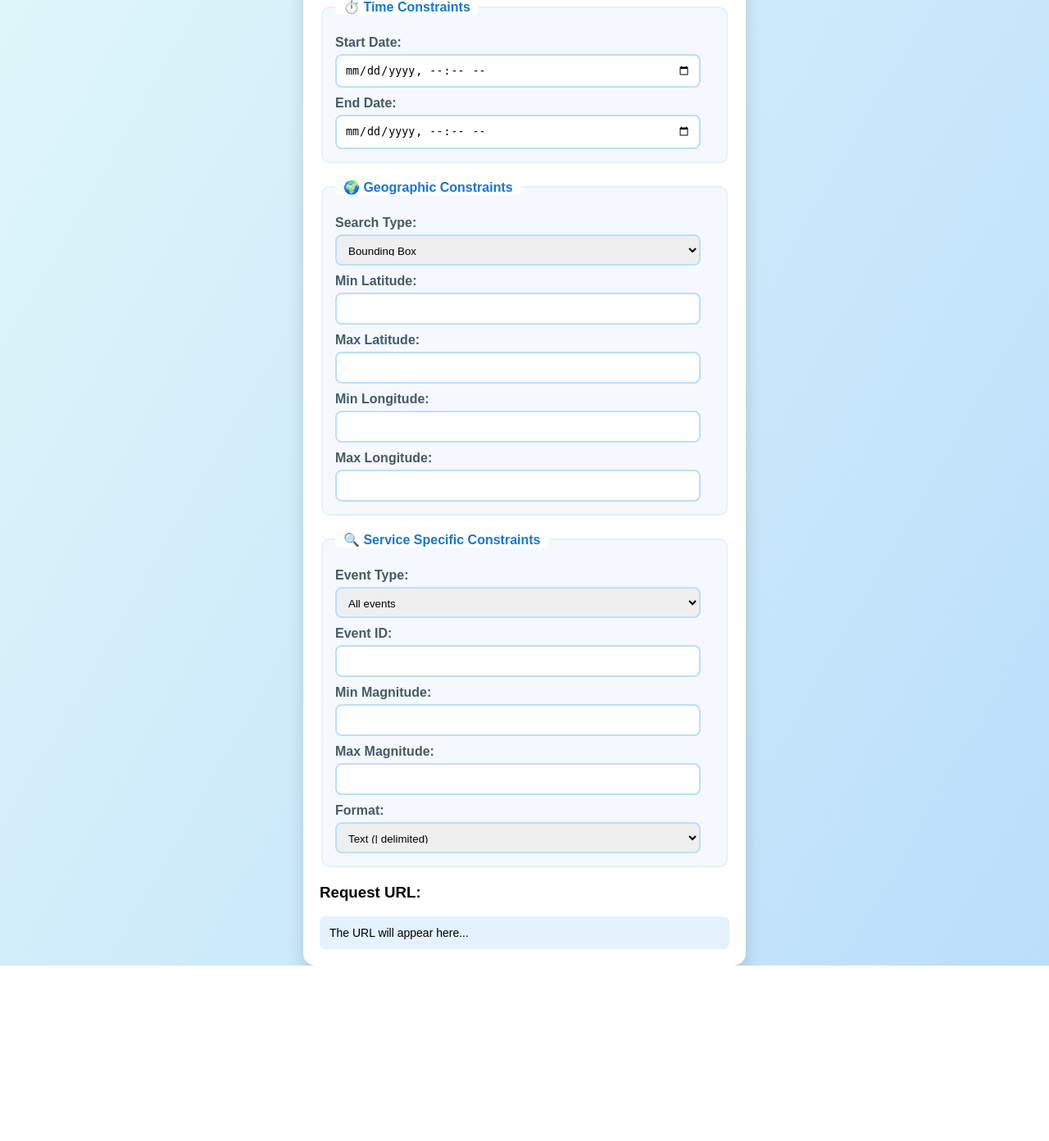
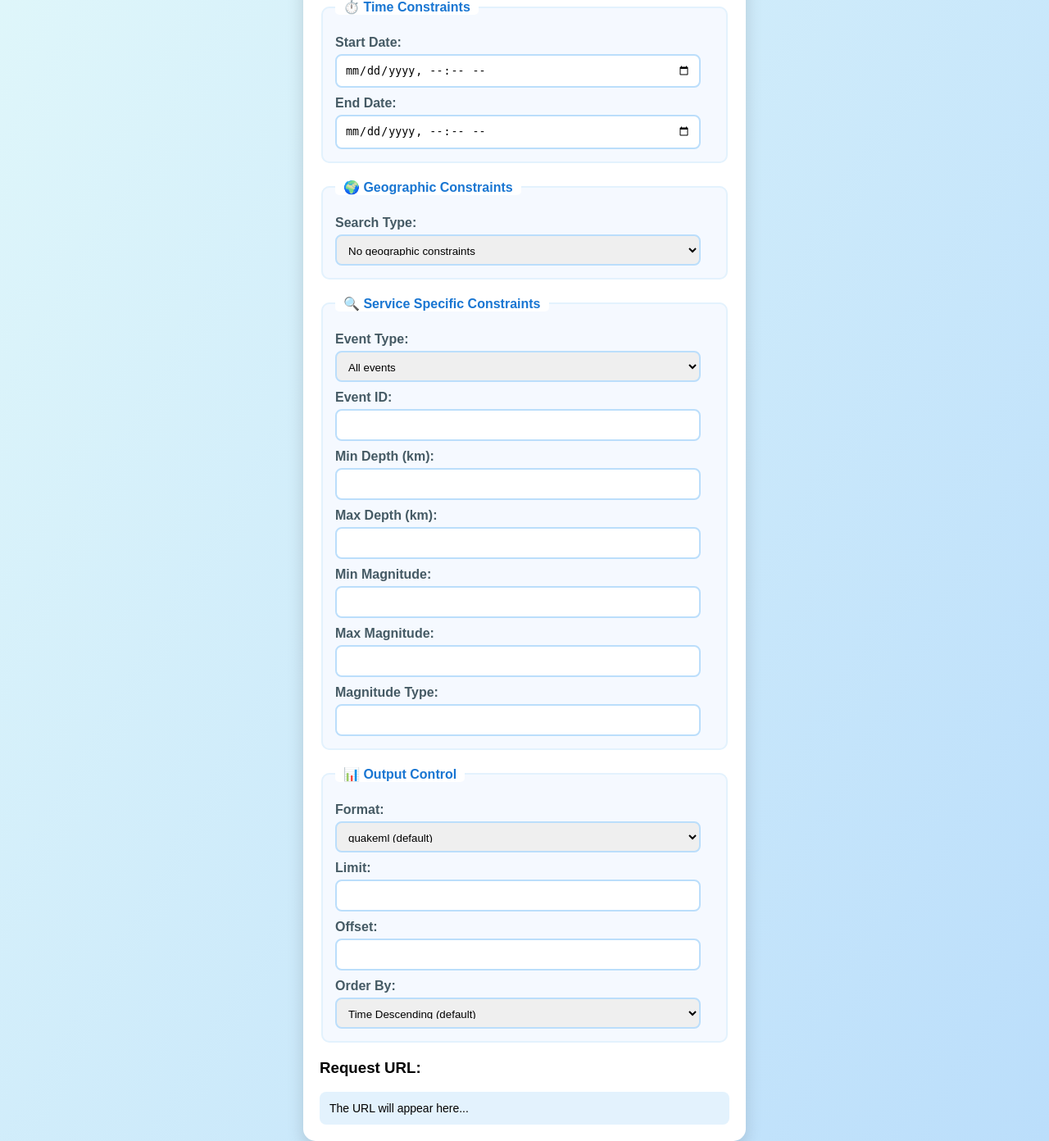
Before and after one commit to marcopovitch/dbclust, a FastAPI app: page /fdsnws/event/1/builder in a window 1280 px wide. Shown: the part 146-1538 px from the top of the page at 82% size. Before the commit the page ends 1324 px from the top, so only its background shows below. Run offline with FastAPI, Linux system fonts and the light colour scheme; parts of the project's set-up code (start-up, migrations or seed data) failed here and were passed over.

Commit message:
updated builder

```diff
--- a/fdsnws/templates/builder.html
+++ b/fdsnws/templates/builder.html
@@ -3,7 +3,33 @@
 <head>
     <meta charset="UTF-8">
     <meta name="viewport" content="width=device-width, initial-scale=1.0">
+    <link rel="icon" type="image/png" href="/static/images/dbclust-bw-192x192.png">
     <title>FDSN Event Search</title>
+
+    <script>
+        function toggleGeoInputs() {
+            const searchType = document.getElementById('geo_search_type').value;
+            const bboxInputs = document.getElementById('bbox-inputs');
+            const circleInputs = document.getElementById('circle-inputs');
+
+            // Hide all fields initially
+            bboxInputs.classList.add('hidden');
+            circleInputs.classList.add('hidden');
+
+            // Display fields based on the selection
+            if (searchType === 'bounding-box') {
+                bboxInputs.classList.remove('hidden');
+            } else if (searchType === 'circular') {
+                circleInputs.classList.remove('hidden');
+            }
+        }
+
+        // Call the function when the page loads
+        document.addEventListener('DOMContentLoaded', function() {
+            toggleGeoInputs();
+        });
+    </script>
+
     <style>
         body {
             font-family: Arial, sans-serif;
@@ -157,12 +183,13 @@
 
                 <label for="geo_search_type">Search Type:</label>
                 <select id="geo_search_type" onchange="toggleGeoInputs()">
+                    <option value="no-constraints" selected>No geographic constraints</option>
                     <option value="bounding-box">Bounding Box</option>
                     <option value="circular">Circular Search</option>
                 </select>
 
                 <!-- Bounding Box Inputs -->
-                <div id="bbox-inputs">
+                <div id="bbox-inputs" class="hidden">
                     <label for="minlatitude">Min Latitude:</label>
                     <input type="number" step="0.01" id="minlatitude" name="minlatitude">
 
@@ -206,21 +233,50 @@
                 <label for="eventid">Event ID:</label>
                 <input type="text" id="eventid" name="eventid">
 
+                <label for="mindepth">Min Depth (km):</label>
+                <input type="number" step="1" id="mindepth" name="mindepth">
+
+                <label for="maxdepth">Max Depth (km):</label>
+                <input type="number" step="1" id="maxdepth" name="maxdepth">
+
                 <label for="minmagnitude">Min Magnitude:</label>
                 <input type="number" step="0.1" id="minmagnitude" name="minmagnitude">
 
                 <label for="maxmagnitude">Max Magnitude:</label>
                 <input type="number" step="0.1" id="maxmagnitude" name="maxmagnitude">
 
+                <label for="Magnitude Type">Magnitude Type:</label>
+                <input type="text" id="magnitudetype" name="magnitudetype">
+            </fieldset>
+
+            <fieldset>
+                <legend>📊 Output Control</legend>
+
                 <label for="format">Format:</label>
                 <select id="format" name="format">
+                    <option value="quakeml" selected>quakeml (default)</option>
                     <option value="text">Text (| delimited)</option>
-                    <option value="csv">Text (, delimited)</option>
+                    <option value="csv">csv (, delimited)</option>
                     <option value="html">html table</option>
                     <option value="json">json</option>
                     <option value="geojson">geojson</option>
-                    <option value="quakeml">quakeml</option>
                 </select>
+
+                <label for="limit">Limit:</label>
+                <input type="number" id="limit" name="limit">
+
+                <label for="offset">Offset:</label>
+                <input type="number" id="offset" name="offset">
+
+                <label for="orderby">Order By:</label>
+                <select id="orderby" name="orderby">
+                    <option value="time">Time Descending (default)</option>
+                    <option value="time-asc">Time Ascending</option>
+                    <option value="magnitude">Magnitude descending</option>
+                    <option value="magnitude-asc">Magnitude ascending</option>
+                </select>
+
+
             </fieldset>
         </form>
 
```
